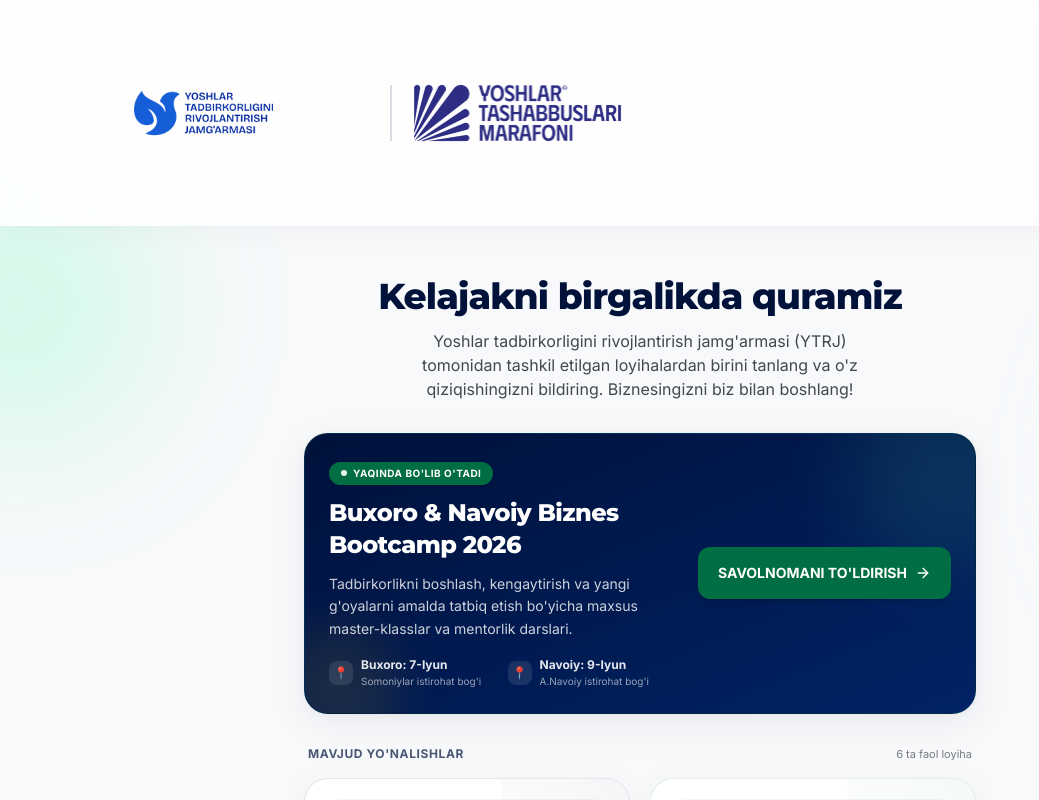
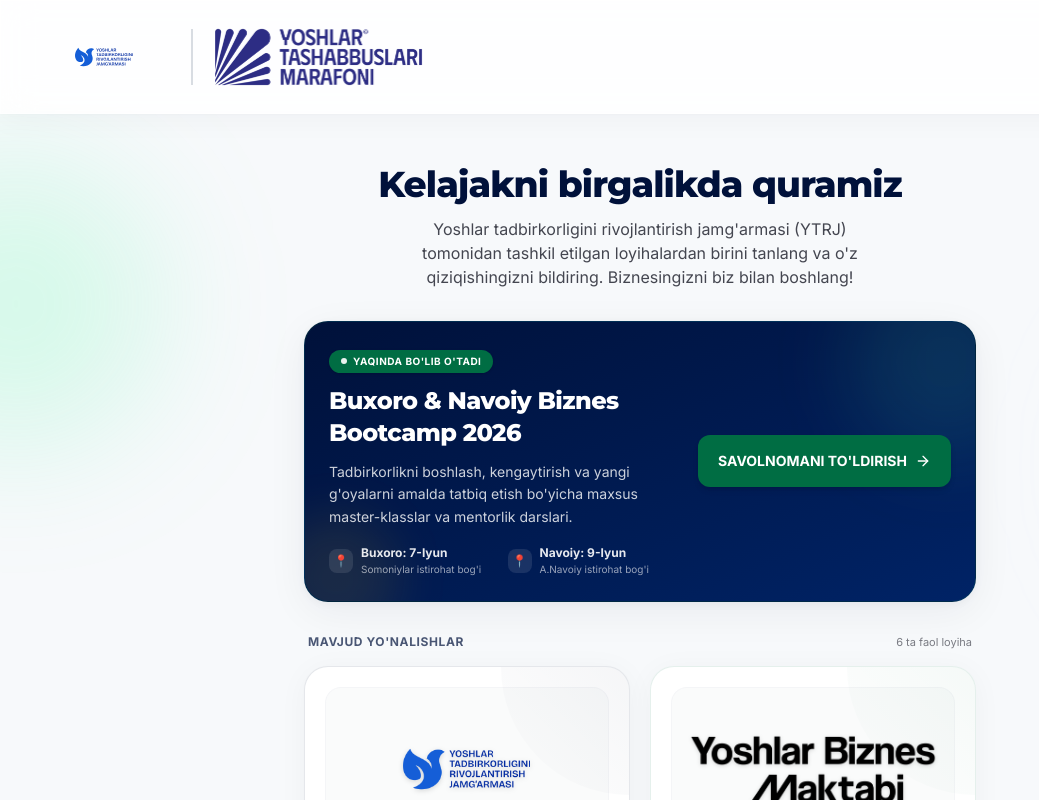
Before and after one commit to Aomine01/business-bootcamp, a Next.js app: page / in a window 1280 px wide. Shown: the top 800 px of the page, without its empty margins (0-1039 px from the left). Built offline with nearby package versions, Linux system fonts and the light colour scheme.

Commit message:
design: replace YTRJ header logo with ytrjnavbarsvg.svg

```diff
--- a/src/components/Header.tsx
+++ b/src/components/Header.tsx
@@ -16,9 +16,9 @@
               className="flex items-center group"
             >
               <img
-                src="/ytrj headr.png"
+                src="/ytrjnavbarsvg.svg"
                 alt="YTRJ logo"
-                className="h-40 sm:h-48 w-auto object-contain transition-transform duration-300 group-hover:scale-[1.02]"
+                className="h-16 sm:h-20 w-auto object-contain transition-transform duration-300 group-hover:scale-[1.02]"
               />
             </a>
             <div className="w-[1px] sm:w-[1.5px] h-12 sm:h-14 bg-primary/15" />
```
Also changed, not shown: public/ytrjnavbarsvg.svg (added).
